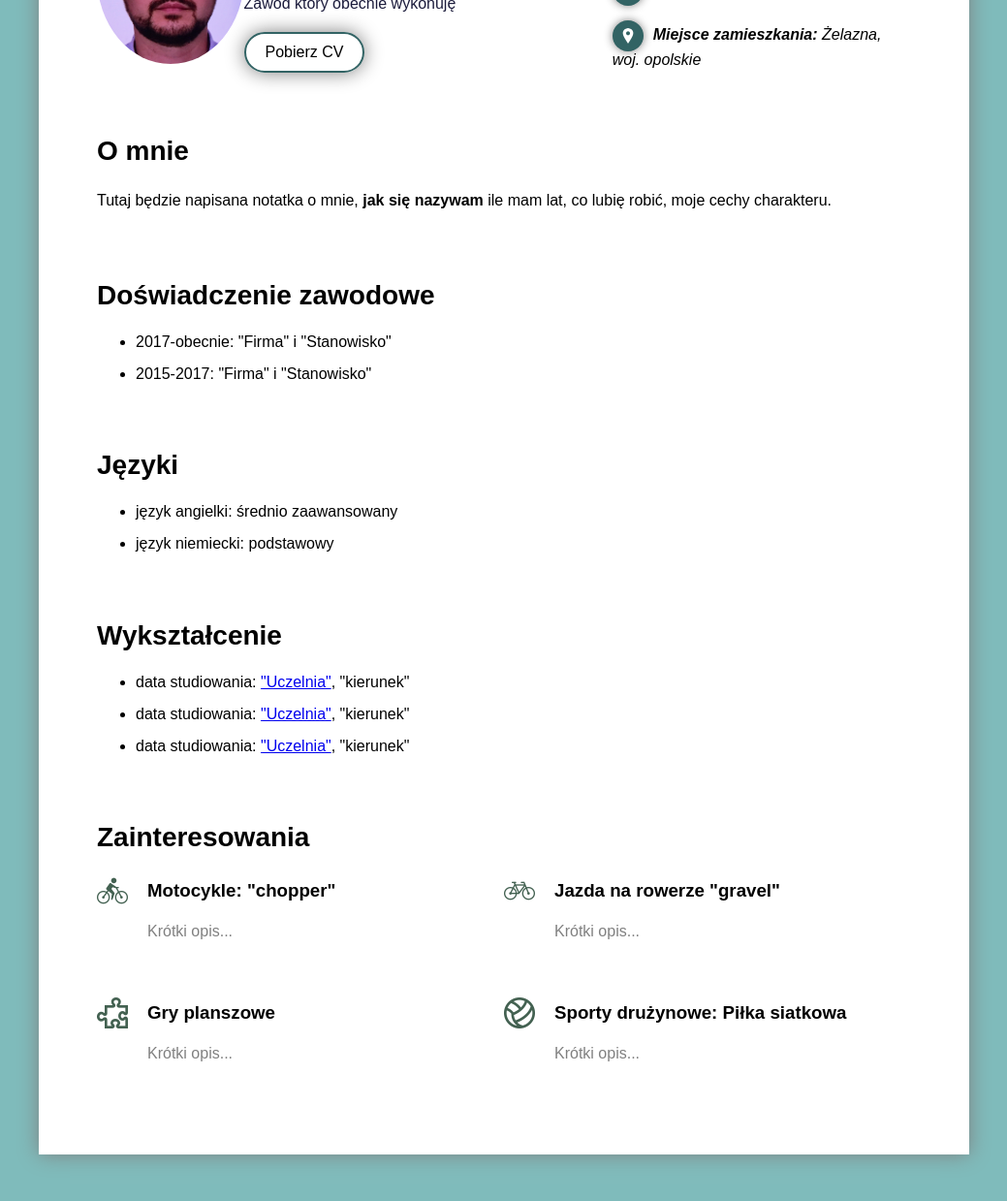
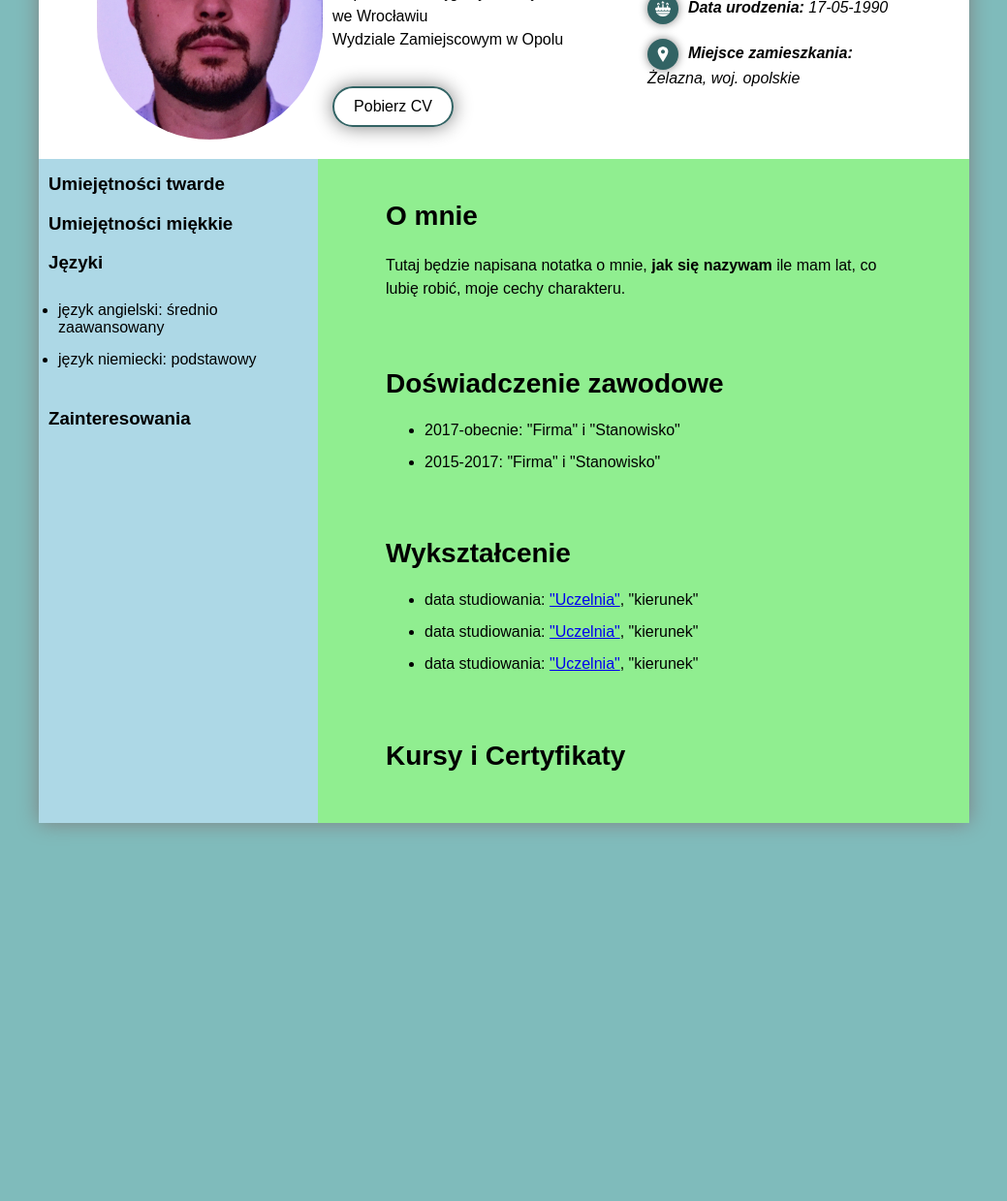
Before and after one commit to Blazej90/resume-B-a-ej-Bartoszewski, a website: page index.html in a window 1280 px wide. Shown: the part 244-1483 px from the top of the page at 97% size, without its empty margins (120-1159 px from the left). After the commit the page ends 1121 px from the top, so only its background shows below. Drawn offline with Linux system fonts and the light colour scheme.

Commit message:
add script

```diff
--- a/index.html
+++ b/index.html
@@ -1,8 +1,12 @@
 <!DOCTYPE html>
-<html>
+<html lang="pl">
   <head>
+    <meta charset="UTF-8" />
+    <meta name="viewport" content="width=device-width, initial-scale=1.0" />
     <title>Błażej Bartoszewski CV</title>
     <link rel="stylesheet" href="style.css" />
+    <script src="https://cdnjs.cloudflare.com/ajax/libs/pdfmake/0.1.68/pdfmake.min.js"></script>
+    <script src="https://cdnjs.cloudflare.com/ajax/libs/pdfmake/0.1.68/vfs_fonts.js"></script>
   </head>
   <body>
     <div class="container">
@@ -12,15 +16,14 @@
           alt="images-Błażej-Bartoszewski"
           src="./images/IMG_7895.JPG"
         />
+        <div class="name">
+          <h1>Błażej Bartoszewski</h1>
+          <p>
+            Inspektor w Okręgowym Urzędzie Miar we Wrocławiu <br />
+            Wydziale Zamiejscowym w Opolu
+          </p>
           <div>
-          <h1>Błażej Bartoszewskiiiiiii</h1>
-          <span>Zawód który obecnie wykonuję</span>
-          <div>
-            <a
-              class="cv-download-link"
-              href="https://store3.gofile.io/download/c0272294-2404-4c0d-919d-5604ffa3cdab/CV_wersja_PDF.pdf"
-              >Pobierz CV</a
-            >
+            <a class="cv-download-link" href="#">Pobierz CV</a>
           </div>
         </div>
         <address>
@@ -53,7 +56,18 @@
         </address>
       </header>
       <main>
-        <section>
+        <section class="skills-languages-hobbies">
+          <h3>Umiejętności twarde</h3>
+          <h3>Umiejętności miękkie</h3>
+          <h3>Języki</h3>
+          <ul class="languages">
+            <li>język angielski: średnio zaawansowany</li>
+            <li>język niemiecki: podstawowy</li>
+          </ul>
+          <h3>Zainteresowania</h3>
+        </section>
+        <div class="main-informations">
+          <section class="about-me">
             <h2>O mnie</h2>
             <p>
               Tutaj będzie napisana notatka o mnie, <b>jak się nazywam</b>
@@ -68,13 +82,6 @@
             </ul>
           </section>
           <section>
-          <h2>Języki</h2>
-          <ul>
-            <li>język angielki: średnio zaawansowany</li>
-            <li>język niemiecki: podstawowy</li>
-          </ul>
-        </section>
-        <section>
             <h2>Wykształcenie</h2>
             <ul>
               <li>
@@ -82,8 +89,8 @@
                 <a href="https://www.uni.opole.pl/">"Uczelnia"</a>, "kierunek"
               </li>
               <li>
-              data studiowania: <a href="https://pans.nysa.pl/">"Uczelnia"</a>,
-              "kierunek"
+                data studiowania:
+                <a href="https://pans.nysa.pl/">"Uczelnia"</a>, "kierunek"
               </li>
               <li>
                 data studiowania:
@@ -92,39 +99,11 @@
             </ul>
           </section>
           <section>
-          <h2>Zainteresowania</h2>
-          <ul class="hobbies">
-            <li>
-              <img src="images/motorbike.png" />
-              <div>
-                <h3>Motocykle: "chopper"</h3>
-                <p>Krótki opis...</p>
+            <h2>Kursy i Certyfikaty</h2>
+          </section>
         </div>
-            </li>
-            <li>
-              <img src="images/bike.png" />
-              <div>
-                <h3>Jazda na rowerze "gravel"</h3>
-                <p>Krótki opis...</p>
-              </div>
-            </li>
-            <li>
-              <img src="images/board game.png" />
-              <div>
-                <h3>Gry planszowe</h3>
-                <p>Krótki opis...</p>
-              </div>
-            </li>
-            <li>
-              <img src="images/volleyball.png" />
-              <div>
-                <h3>Sporty drużynowe: Piłka siatkowa</h3>
-                <p>Krótki opis...</p>
-              </div>
-            </li>
-          </ul>
-        </section>
       </main>
     </div>
+    <script src="script.js" defer></script>
   </body>
 </html>
--- /dev/null
+++ b/package.json
@@ -0,0 +1,5 @@
+{
+  "dependencies": {
+    "pdfmake": "^0.2.9"
+  }
+}
--- /dev/null
+++ b/script.js
@@ -0,0 +1,37 @@
+function pobierzCV() {
+  // Zbierz treść z elementów HTML i przekształć na strukturę dla pdfMake
+  const content = [];
+  const sections = document.querySelectorAll("main > section");
+
+  sections.forEach(function (section) {
+    const sectionTitle = section.querySelector("h2").innerText;
+    const sectionContent = [];
+
+    // Dodaj tytuł sekcji do treści PDF
+    sectionContent.push({ text: sectionTitle, style: "sectionTitle" });
+
+    // Dodaj treść każdej sekcji do treści PDF
+    const paragraphs = section.querySelectorAll("p");
+    paragraphs.forEach(function (paragraph) {
+      sectionContent.push(paragraph.innerText);
+    });
+
+    content.push(sectionContent);
+  });
+
+  // Utwórz obiekt PDF
+  const pdfContent = {
+    content: content,
+    styles: {
+      sectionTitle: {
+        fontSize: 18,
+        bold: true,
+        margin: [0, 0, 0, 10],
+      },
+      // Dodaj inne style, jeśli potrzebujesz
+    },
+  };
+
+  // Generuj i pobierz plik PDF
+  pdfMake.createPdf(pdfContent).download("Błażej_Bartoszewski_CV.pdf");
+}
--- a/style.css
+++ b/style.css
@@ -1,7 +1,7 @@
 body {
   font-family: Arial;
   background-color: rgb(127, 187, 187);
-    padding: 40px 0;
+  padding: 20px 0;
 }
 
 h1 {
@@ -17,10 +17,11 @@ h3 {
   margin-top: 5px;
 }
 
-span {
-    color:rgb(28, 28, 60);
+main {
+  display: flex;
+  justify-content: space-between;
+  flex-wrap: wrap;
 }
-
 .container {
   box-shadow: 0 0 20px grey;
   width: 960px;
@@ -60,12 +61,39 @@ li {
 }
 
 .circle {
-    border-radius: 50%;
+  border-radius: 9999999999px;
 }
 
 .profile-picture {
-    width: 180px;
-    height: 180px;
+  width: 300px;
+  height: 300px;
+}
+
+.name {
+  margin-left: 10px;
+}
+
+.languages {
+  padding: 10px;
+}
+
+.skills-languages-hobbies {
+  width: 30%; /* Lub dostosuj szerokość według własnych preferencji */
+  box-sizing: border-box;
+}
+
+/* Dodatkowe stylowanie, jeśli potrzebujesz */
+
+.skills-languages-hobbies {
+  background-color: lightblue; /* Dodatkowe style dla lepszej widoczności */
+  padding: 10px;
+}
+
+.main-informations {
+  background-color: lightgreen; /* Dodatkowe style dla lepszej widoczności */
+  padding: 10px;
+  width: 70%;
+  box-sizing: border-box;
 }
 
 .hobbies {
```
Also changed, not shown: 1 other file. Lines whose indentation alone changed are shown as unchanged.
